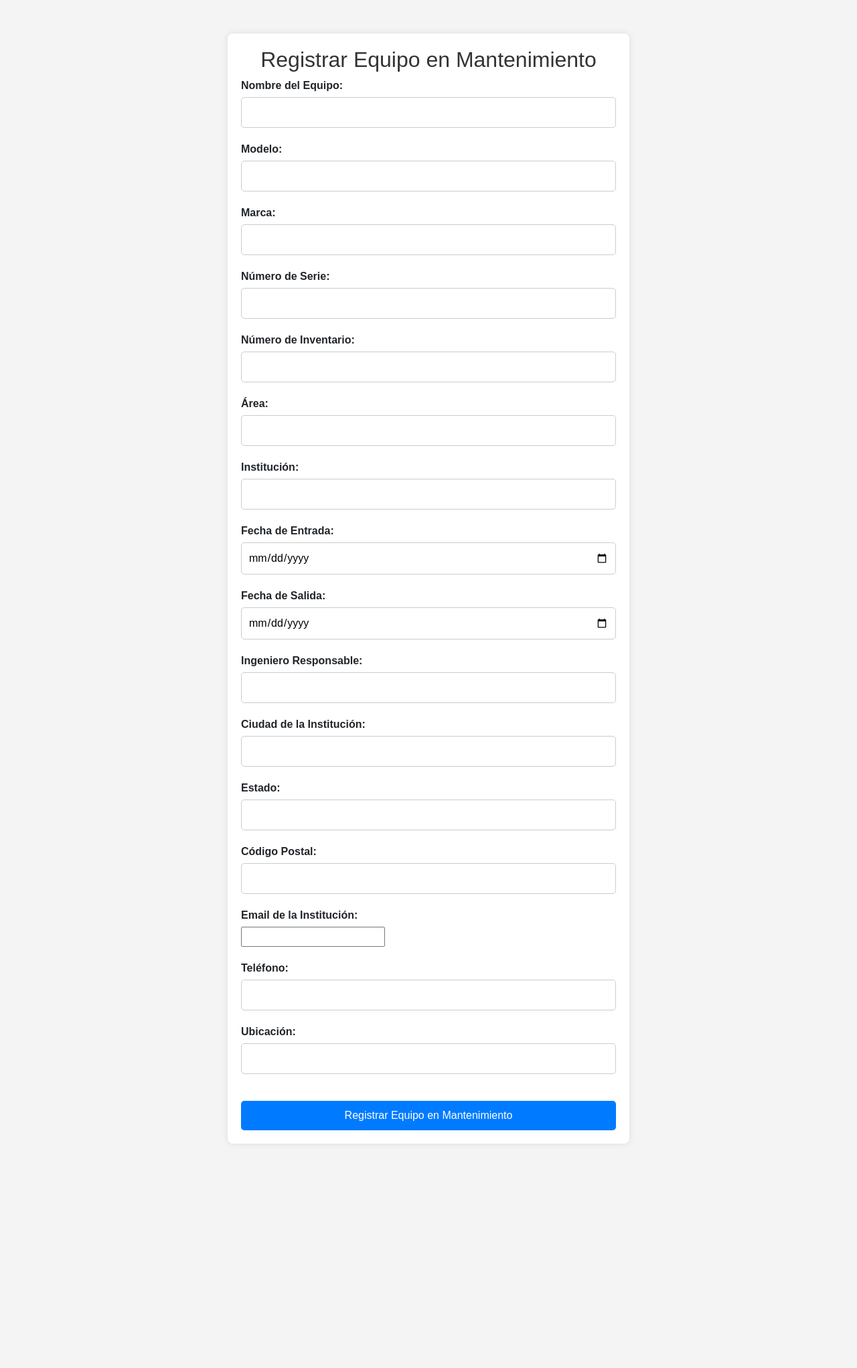
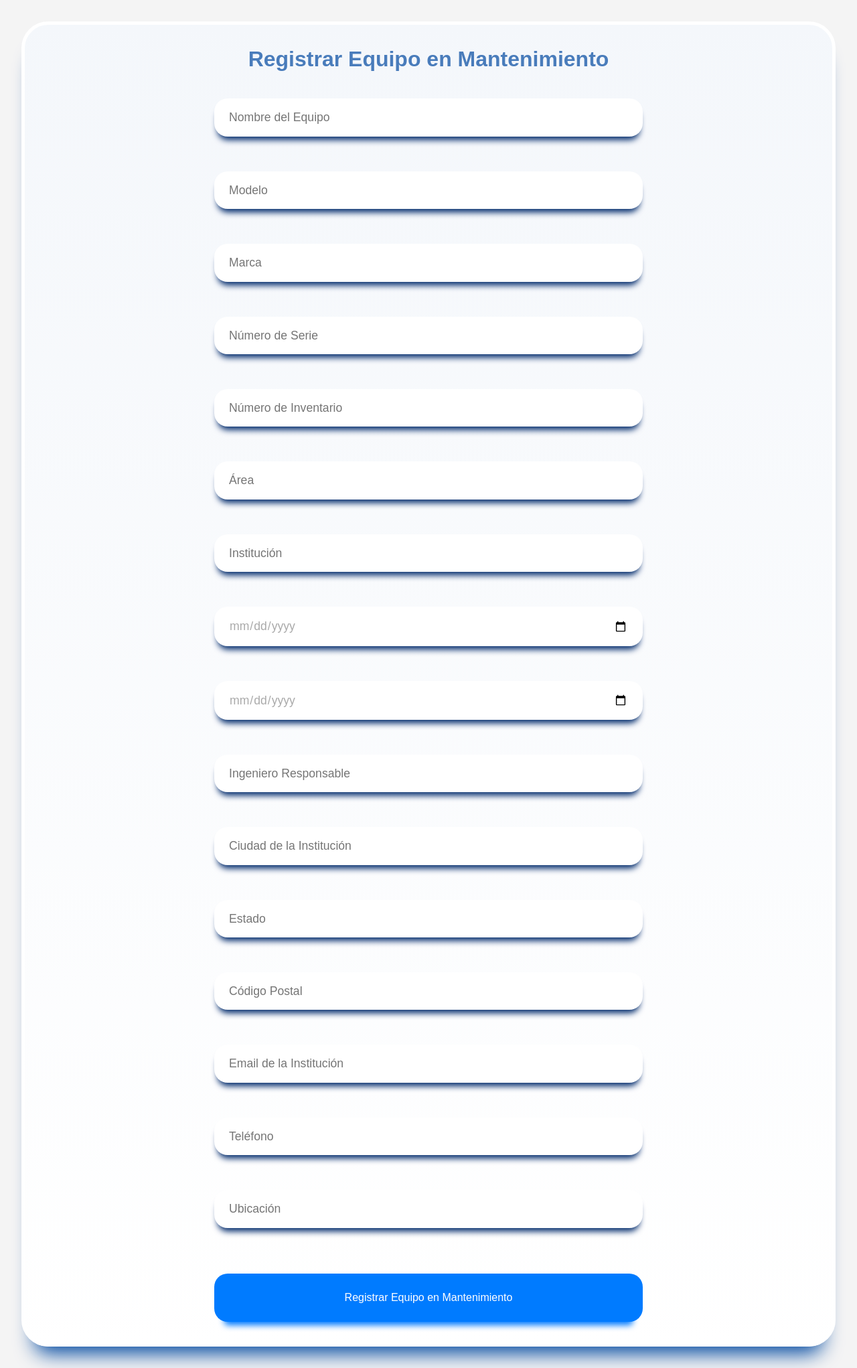
Before and after one commit to Darioantonio20/ProyectoBiomedicaInmedicen, a PHP site: page /registrar_mantenimiento.php in a window 1280 px wide. Shown: the whole page at 67% size. Before the commit the page ends 1688 px from the top, so only its background shows below. Run offline with PHP 8.4, Linux system fonts and the light colour scheme.

Commit message:
[FIX] register of manteniment

```diff
--- a/registrar_mantenimiento.php
+++ b/registrar_mantenimiento.php
@@ -79,13 +79,19 @@ $conn->close();
             padding: 0;
         }
         .container {
-            width: 80%;
-            max-width: 600px;
-            margin: 50px auto;
-            background-color: #fff;
-            padding: 20px;
-            border-radius: 8px;
-            box-shadow: 0 0 10px rgba(0, 0, 0, 0.1);
+            display: flex;
+            flex-direction: column;
+            align-items: center;
+            justify-content: center;
+            max-width: 95%;
+            margin: 2rem auto;
+            padding: 2rem;
+            background: #F8F9FD;
+            background: linear-gradient(0deg, rgb(255, 255, 255) 0%, rgb(244, 247, 251) 100%);
+            border-radius: 40px;
+            border: 5px solid rgb(255, 255, 255);
+            box-shadow: #0048A0 0px 30px 30px -20px;
+            margin: 2rem;
         }
         h2 {
             text-align: center;
@@ -99,97 +105,243 @@ $conn->close();
             font-weight: bold;
             margin-bottom: 5px;
         }
+        input[type="number"],
         input[type="text"],
+        input[type="email"],
         input[type="date"] {
-            width: 100%;
-            padding: 10px;
-            border: 1px solid #ccc;
-            border-radius: 5px;
             box-sizing: border-box;
+            width: 50vw;
+            background: white;
+            border: none;
+            padding: 15px 1.25rem;
+            border-radius: 1.25rem;
+            margin-top: 2rem;
+            box-shadow: #002A6B 0px 10px 10px -5px;
+            border-inline: 2px solid transparent;
+            font-size: 1.1rem;
+            color: #808080;
+            color: rgb(170, 170, 170);
+        }
+        textarea {
+            box-sizing: border-box;
+            width: 50vw;
+            background: white;
+            border: none;
+            padding: 15px 1.25rem;
+            border-radius: 1.25rem;
+            margin-top: 2rem;
+            box-shadow: #002A6B 0px 10px 10px -5px;
+            border-inline: 2px solid transparent;
+            font-size: 1.1rem;
+            color: #808080;
+            color: rgb(170, 170, 170);
         }
         button[type="submit"] {
+            display: flex;
+            align-items: center;
+            justify-content: center;
+            text-decoration: none;
             background-color: #007bff;
             color: #fff;
             border: none;
-            padding: 10px 0; /* Cambiado */
+            padding: 10px 20px;
             border-radius: 5px;
             cursor: pointer;
-            font-size: 16px;
-            width: 100%; /* Ajustado */
-            margin-top: 20px; /* Añadido margen superior */
+            font-size: 1rem;
+            margin-top: 4.25rem;
+            width: 100%;
+            height: 9vh;
+            box-sizing: border-box;
+            border-radius: 20px;
+            box-shadow: #007bff 0px 20px 10px -15px;
+            border: none;
+            transition: all 0.2s ease-in-out;
+        }
+        .button:active {
+            transform: scale(0.95);
+            box-shadow: #007bff 0px 15px 10px -10px;
         }
         button[type="submit"]:hover {
             background-color: #0056b3;
+            background-color: #007bff;
+            transform: scale(1.03);
+            box-shadow: #007bff 0px 23px 10px -20px;
+        }
+        .action-btn {
+            display: flex;
+            align-items: center;
+            justify-content: center;
+            text-decoration: none;
+            background-color: #4fbe69;
+            color: #fff;
+            border: none;
+            padding: 10px 20px;
+            border-radius: 5px;
+            cursor: pointer;
+            font-size: 1rem;
+            margin-top: 2rem;
+            width: 100%;
+            height: 9vh;
+            box-sizing: border-box;
+            border-radius: 20px;
+            box-shadow: #0048A0 0px 20px 10px -15px;
+            border: none;
+            transition: all 0.2s ease-in-out;
+        }
+        .action-btn:hover {
+            background-color: #62986e;
+            transform: scale(1.03);
+            box-shadow: #3c914f 0px 23px 10px -20px;
+        }
+        .login-button-red:active {
+            transform: scale(0.95);
+            box-shadow: #3c914f 0px 15px 10px -10px;
+        }
+          @keyframes blink {
+            0% {opacity: 1;}
+            50% {opacity: 0.59;} /* Modificado a 0.59 */
+            100% {opacity: 1;}
+          }
+
+          .heading {
+            text-align: center;
+            font-weight: 900;
+            font-size: 2rem;
+            color: #0048A0;
+            animation: blink 30s infinite;
+          }
+
+         .input::placeholder {
+          color: rgb(170, 170, 170);
+          }
+
+          .input:focus {
+          outline: none;
+          border-inline: 2px solid #0048A0;
+          animation: blink 4s infinite;
+          }
+          textarea::placeholder {
+            color: rgb(170, 170, 170);
+          }
+
+          textarea:focus {
+            outline: none;
+            border-inline: 2px solid #0048A0;
+            animation: blink 4s infinite;
+        }
+        .buttoncito[type="submit"] {
+            display: flex;
+            align-items: center;
+            justify-content: center;
+            text-decoration: none;
+            background-color: #007bff;
+            color: #fff;
+            border: none;
+            padding: 10px 20px;
+            border-radius: 5px;
+            cursor: pointer;
+            font-size: 1rem;
+            margin-top: 4.25rem;
+            width: 100%;
+            height: 9vh;
+            box-sizing: border-box;
+            border-radius: 20px;
+            box-shadow: #007bff 0px 20px 10px -15px;
+            border: none;
+            transition: all 0.2s ease-in-out;
+        }
+        .buttoncito:active {
+            transform: scale(0.95);
+            box-shadow: #007bff 0px 15px 10px -10px;
+        }
+        .buttoncito[type="submit"]:hover {
+            background-color: #0056b3;
+            background-color: #007bff;
+            transform: scale(1.03);
+            box-shadow: #007bff 0px 23px 10px -20px;
+        }
+
+        /* Consultas de medios para hacer que el texto sea responsive */
+        @media (max-width: 1200px) {
+            body {
+                font-size: 90%;
+            }
+        }
+
+        @media (max-width: 992px) {
+            body {
+                font-size: 85%;
+            }
+        }
+
+        @media (max-width: 768px) {
+            body {
+                font-size: 80%;
+            }
+        }
+
+        @media (max-width: 576px) {
+            body {
+                font-size: 75%;
+            }
+        }
+        a.action-btn {
+            color: #fff;
+            text-decoration: none;
         }
     </style>
 </head>
 <body>
     <div class="container">
-        <h2>Registrar Equipo en Mantenimiento</h2>
+        <h2 class="heading">Registrar Equipo en Mantenimiento</h2>
         <form id="maintenance-form" action="<?php echo htmlspecialchars($_SERVER["PHP_SELF"]); ?>" method="post">
             <div class="form-group">
-                <label for="nombre-equipo">Nombre del Equipo:</label>
-                <input type="text" id="nombre-equipo" name="nombre_equipo" value="<?php echo htmlspecialchars($nombre_equipo); ?>" required>
+                <input type="text" id="nombre-equipo" placeholder="Nombre del Equipo" name="nombre_equipo" value="<?php echo htmlspecialchars($nombre_equipo); ?>" required>
             </div>
             <div class="form-group">
-                <label for="modelo">Modelo:</label>
-                <input type="text" id="modelo" name="modelo" value="<?php echo htmlspecialchars($modelo); ?>" required>
+                <input type="text" id="modelo" placeholder="Modelo" name="modelo" value="<?php echo htmlspecialchars($modelo); ?>" required>
             </div>
             <div class="form-group">
-                <label for="marca">Marca:</label>
-                <input type="text" id="marca" name="marca" value="<?php echo htmlspecialchars($marca); ?>" required>
+                <input type="text" id="marca" placeholder="Marca" name="marca" value="<?php echo htmlspecialchars($marca); ?>" required>
             </div>
             <div class="form-group">
-                <label for="no_serie">Número de Serie:</label>
-                <input type="text" id="no_serie" name="no_serie" value="<?php echo htmlspecialchars($no_serie); ?>">
+                <input type="text" id="no_serie" placeholder="Número de Serie" name="no_serie" value="<?php echo htmlspecialchars($no_serie); ?>">
             </div>
             <div class="form-group">
-                <label for="no_control">Número de Inventario:</label>
-                <input type="text" id="no_control" name="no_control" value="<?php echo htmlspecialchars($no_control); ?>" required>
+                <input type="text" id="no_control" placeholder="Número de Inventario" name="no_control" value="<?php echo htmlspecialchars($no_control); ?>" required>
             </div>
             <div class="form-group">
-                <label for="area">Área:</label>
-                <input type="text" id="area" name="area" value="<?php echo htmlspecialchars($area); ?>">
+                <input type="text" id="area" placeholder="Área" name="area" value="<?php echo htmlspecialchars($area); ?>">
             </div>
             <div class="form-group">
-                <label for="compania">Institución:</label>
-                <input type="text" id="compania" name="compania" value="<?php echo htmlspecialchars($compania); ?>" required>
+                <input type="text" id="compania" placeholder="Institución" name="compania" value="<?php echo htmlspecialchars($compania); ?>" required>
             </div>
             <div class="form-group">
-                <label for="fecha_entrada">Fecha de Entrada:</label>
-                <input type="date" id="fecha_entrada" name="fecha_entrada" value="<?php echo htmlspecialchars($fecha_entrada); ?>" required>
+                <input type="date" id="fecha_entrada" placeholder="Fecha de Entrada" name="fecha_entrada" value="<?php echo htmlspecialchars($fecha_entrada); ?>" required>
             </div>
             <div class="form-group">
-                <label for="fecha_salida">Fecha de Salida:</label>
-                <input type="date" id="fecha_salida" name="fecha_salida" value="<?php echo htmlspecialchars($fecha_salida); ?>">
+                <input type="date" id="fecha_salida" placeholder="Fecha de Salida" name="fecha_salida" value="<?php echo htmlspecialchars($fecha_salida); ?>">
             </div>
             <div class="form-group">
-                <label for="ingeniero_responsable">Ingeniero Responsable:</label>
-                <input type="text" id="ingeniero_responsable" name="ingeniero_responsable" value="<?php echo htmlspecialchars($ingeniero_responsable); ?>" required>
+                <input type="text" id="ingeniero_responsable" placeholder="Ingeniero Responsable" name="ingeniero_responsable" value="<?php echo htmlspecialchars($ingeniero_responsable); ?>" required>
             </div>
             <div class="form-group">
-                <label for="ciudad">Ciudad de la Institución:</label>
-                <input type="text" id="ciudad" name="ciudad" value="<?php echo htmlspecialchars($ciudad); ?>">
+                <input type="text" id="ciudad" placeholder="Ciudad de la Institución" name="ciudad" value="<?php echo htmlspecialchars($ciudad); ?>">
             </div>
             <div class="form-group">
-                <label for="estado">Estado:</label>
-                <input type="text" id="estado" name="estado" value="<?php echo htmlspecialchars($estado); ?>">
+                <input type="text" id="estado" placeholder="Estado" name="estado" value="<?php echo htmlspecialchars($estado); ?>">
             </div>
             <div class="form-group">
-                <label for="cp">Código Postal:</label>
-                <input type="text" id="cp" name="cp" value="<?php echo htmlspecialchars($cp); ?>">
+                <input type="text" id="cp" placeholder="Código Postal" name="cp" value="<?php echo htmlspecialchars($cp); ?>">
             </div>
             <div class="form-group">
-                <label for="email">Email de la Institución:</label>
-                <input type="email" id="email" name="email" value="<?php echo htmlspecialchars($email); ?>">
+                <input type="email" id="email" placeholder="Email de la Institución" name="email" value="<?php echo htmlspecialchars($email); ?>">
             </div>
             <div class="form-group">
-                <label for="tel">Teléfono:</label>
-                <input type="text" id="tel" name="tel" value="<?php echo htmlspecialchars($tel); ?>">
+                <input type="text" id="tel" placeholder="Teléfono" name="tel" value="<?php echo htmlspecialchars($tel); ?>">
             </div>
             <div class="form-group">
-                <label for="ubicacion">Ubicación:</label>
-                <input type="text" id="ubicacion" name="ubicacion" value="<?php echo htmlspecialchars($ubicacion); ?>">
+                <input type="text" id="ubicacion" placeholder="Ubicación" name="ubicacion" value="<?php echo htmlspecialchars($ubicacion); ?>">
             </div>
             <button type="submit">Registrar Equipo en Mantenimiento</button>
         </form>
```
